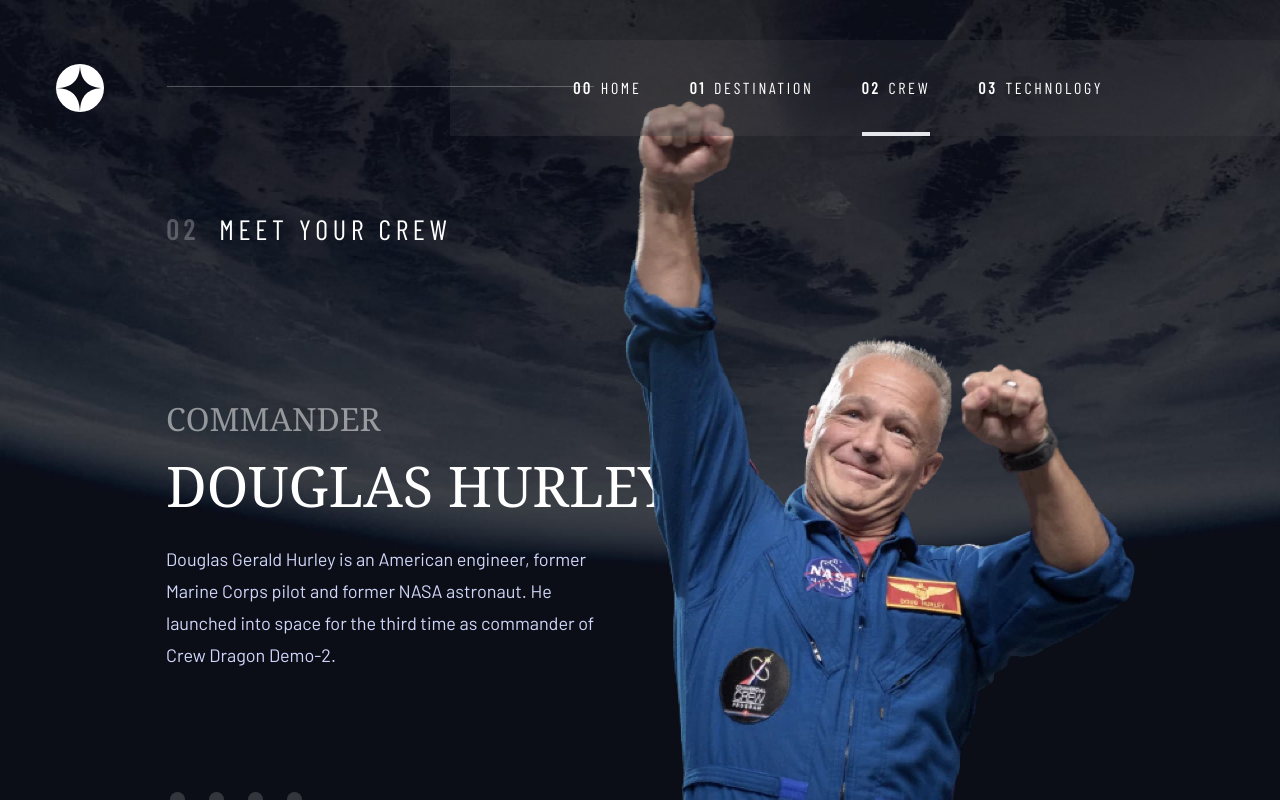
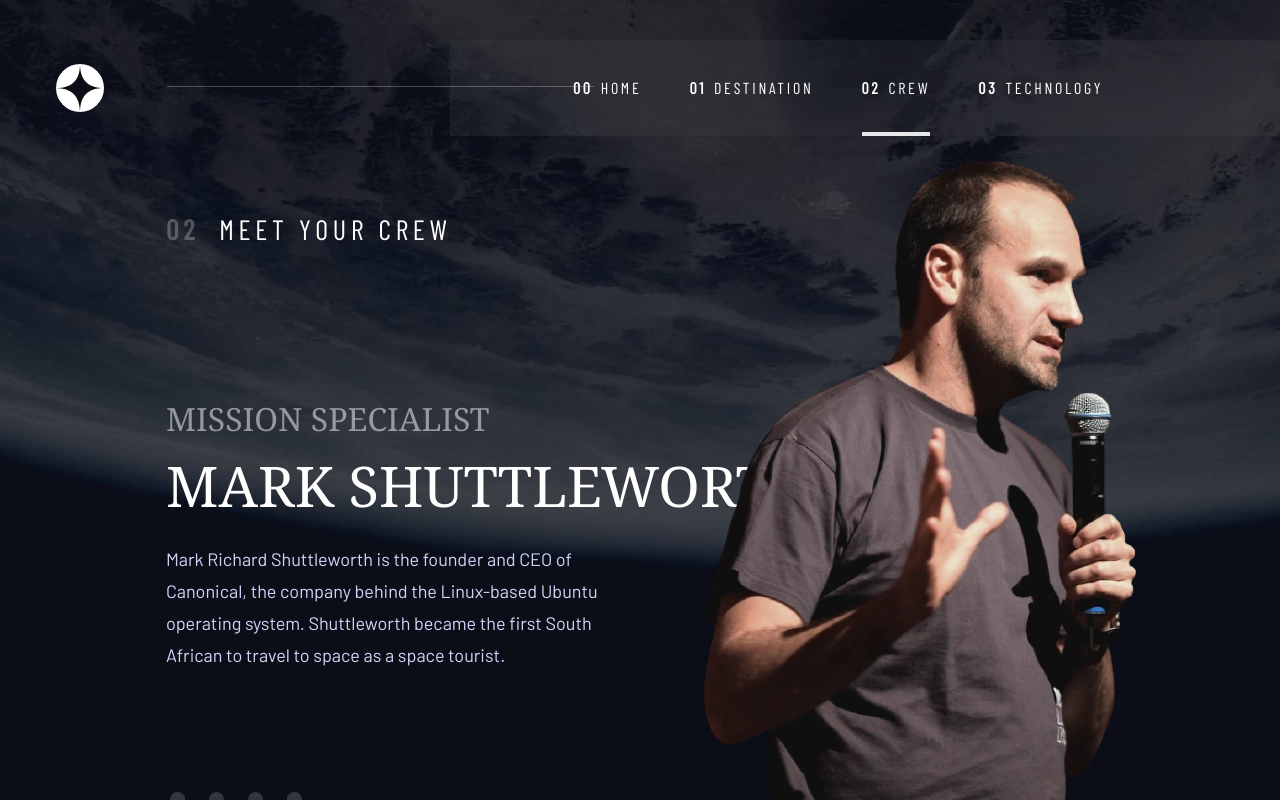
Before and after one commit to atmahana/space-tourism-fem, a React (Vite) app: page /crew in a window 1280 px wide. Built offline with nearby package versions, Linux system fonts and the light colour scheme; the HTML template or start-up script is replaced by a standard one; a web font is replaced by a local one.

Commit message:
apply animate on render and refactor classes

```diff
--- a/src/components/Navigations/Index.jsx
+++ b/src/components/Navigations/Index.jsx
@@ -31,10 +31,10 @@
   };
 
   return (
-    <header className="fixed z-50 top-0 inset-x-0 h-[88px] px-6 md:max-lg:px-[39px] lg:px-14">
+    <header className="fixed z-50 top-0 inset-x-0 h-[88px] px-6 md:px-[39px] lg:px-14">
       <div className="w-1/3 2xl:w-[52%] h-[1px] hidden xl:block bg-white/[0.25] absolute top-[5.375rem] left-46 z-10" />
       <nav className="mx-auto h-full font-sans-condensed">
-        <div className="relative flex h-full md:max-xl:h-24 xl:h-24 items-center xl:mt-10">
+        <div className="relative flex h-full md:h-24 xl:h-24 items-center xl:mt-10">
           <img src={IconLogo} className="w-10 h-10 md:w-12 md:h-12" />
           {windowSize[0] < 768 && (
             <button
--- a/src/components/Navigations/MobileNav.jsx
+++ b/src/components/Navigations/MobileNav.jsx
@@ -1,5 +1,5 @@
 import { NavLink } from "react-router-dom";
-import { motion, useCycle, AnimatePresence } from "framer-motion";
+import { motion, AnimatePresence } from "framer-motion";
 
 const containerVar = {
   open: {
--- a/src/components/SwipeableTabs.jsx
+++ b/src/components/SwipeableTabs.jsx
@@ -1,7 +1,6 @@
 import React from "react";
 import { Tab, Tabs, TabList } from "react-tabs";
 import { useSwipeable } from "react-swipeable";
-import { motion } from "framer-motion";
 
 const SwipeableTabs = ({
   children,
@@ -29,34 +28,37 @@
     },
   });
 
-  const next = () => setSelectedIndex((selectedIndex) => (selectedIndex === children.length - 1 ? 0 : selectedIndex + 1))
+  const next = () =>
+    setSelectedIndex((selectedIndex) =>
+      selectedIndex === children.length - 1 ? 0 : selectedIndex + 1
+    );
 
   React.useEffect(() => {
-    if (!autoSlide) return
-    const slideInterval = setInterval(next, autoSlideInterval)
-    return () => clearInterval(slideInterval)
-  }, [])
+    if (!autoSlide) return;
+    const slideInterval = setInterval(next, autoSlideInterval);
+    return () => clearInterval(slideInterval);
+  }, []);
 
   return (
     <div>
-      <Tabs className={tabsStyle} selectedIndex={selectedIndex} onSelect={(index) => setSelectedIndex(index)}>
+      <Tabs
+        className={tabsStyle}
+        selectedIndex={selectedIndex}
+        onSelect={(index) => setSelectedIndex(index)}
+      >
         <TabList className={tabListStlyle}>
           {tabNames.map((name, index) => (
-            <Tab className={tabStyle} selectedClassName={selectedTabStyle} key={index}>{name}</Tab>
+            <Tab
+              className={tabStyle}
+              selectedClassName={selectedTabStyle}
+              key={index}
+            >
+              {name}
+            </Tab>
           ))}
         </TabList>
         <div {...handlers}>
-          {React.Children.toArray(children).map((child, index) => (
-            <motion.div
-              key={index}
-              initial={{ opacity: 0 }}
-              animate={{ opacity: 1 }}
-              exit={{ opacity: 0 }}
-              transition={{ duration: 0.5 }}
-            >
-              {child}
-            </motion.div>
-          ))}
+          {React.Children.toArray(children)}
         </div>
       </Tabs>
     </div>
--- a/src/pages/Crew/Index.jsx
+++ b/src/pages/Crew/Index.jsx
@@ -5,13 +5,20 @@
 import ImgAnousheh from "../../assets/crew/image-anousheh-ansari.webp";
 import SwipeableTabs from "../../components/SwipeableTabs";
 import { TabPanel } from "react-tabs";
+import { motion } from "framer-motion";
+import {
+  fadeInSlow,
+  fromBottomFast,
+  fromLeftFast,
+  parentVar,
+} from "../../utils/animation";
 
 const images = [ImgDouglas, ImgMark, ImgVictor, ImgAnousheh];
 
 function CrewPage() {
   return (
-    <section className="bg-crew-mobile md:max-xl:bg-crew-tablet xl:bg-crew-desktop h-full bg-cover overflow-hidden">
-      <div className="pt-[5.5rem] md:max-xl:pt-[8.3rem] xl:pt-[13rem] 2xl:pt-[11.5rem] flex flex-col items-center md:items-start md:max-xl:px-[2.375rem] xl:px-[10.375rem] 2xl:px-[18rem]">
+    <section className="bg-crew-mobile md:bg-crew-tablet xl:bg-crew-desktop h-full bg-cover overflow-hidden">
+      <div className="pt-[5.5rem] md:pt-[8.3rem] xl:pt-[13rem] 2xl:pt-[11.5rem] flex flex-col items-center md:items-start md:px-[2.375rem] xl:px-[10.375rem] 2xl:px-[18rem]">
         <div className="flex gap-[0.875rem] xl:gap-5 tracking-270 md:tracking-[0.21125rem] xl:tracking-475 justify-center">
           <span className="text-base md:text-[1.25rem] xl:text-xl font-sans-condensed font-bold text-white opacity-25">
             02
@@ -21,7 +28,7 @@
           </h1>
         </div>
         <SwipeableTabs
-          // autoSlide="true"
+          autoSlide="true"
           tabNames={["", "", "", ""]}
           tabsStyle="flex flex-col relative md:max-xl:pt-8"
           tabListStlyle="absolute right-0 left-0 top-72 xl:top-[542px] xl:right-auto xl:pl-1 flex justify-center gap-4 xl:gap-6 cursor-pointer"
@@ -31,23 +38,39 @@
           {data.crew.map((crew, index) => (
             <TabPanel
               key={crew.name}
-              className="flex flex-col md:max-xl:flex-col-reverse xl:flex-row-reverse xl:justify-end divide-y md:divide-y-0 divide-[#383B4B] px-6 xl:px-0"
+              className="flex flex-col md:flex-col-reverse xl:flex-row-reverse xl:justify-end divide-y md:divide-y-0 divide-[#383B4B] px-6 xl:px-0"
             >
-              <img
-                className="xl:fixed xl:bottom-0 xl:right-36 2xl:right-80 h-[13.875rem] w-[11.07] md:max-xl:min-w-[28.5rem] md:max-xl:h-[35.75rem] xl:h-auto xl:max-h-[44.5rem] mt-8 pl-3 md:pl-10 m-auto md:max-xl:mt-20"
+              <motion.img
+                className="xl:fixed xl:bottom-0 xl:right-36 2xl:right-80 h-[13.875rem] w-[11.07] md:min-w-[28.5rem] md:h-[35.75rem] xl:h-auto xl:max-h-[44.5rem] mt-8 pl-3 md:pl-10 m-auto md:mt-20"
                 src={images[index]}
+                initial={fadeInSlow.hidden}
+                animate={fadeInSlow.visible}
               />
-              <div className="xl:mt-[7.8rem] text-white text-center xl:text-start md:max-xl:px-22 xl:pr-0 pt-[4.375rem] md:pt-5 2xl:pt-0 xl:w-full">
-                <h2 className="uppercase text-white/50 md:max-xl:text-[1.5rem] xl:text-2xl">
+              <motion.div
+                className="xl:mt-[7.8rem] text-white text-center xl:text-start md:max-xl:px-22 xl:pr-0 pt-[4.375rem] md:pt-5 2xl:pt-0 xl:w-full"
+                variants={parentVar}
+                initial="hidden"
+                animate="visible"
+              >
+                <motion.h2
+                  className="uppercase text-white/50 md:text-[1.5rem] xl:text-2xl"
+                  variants={fromLeftFast}
+                >
                   {crew.role}
-                </h2>
-                <h3 className="uppercase text-[1.5rem] md:max-xl:text-[2.5rem] xl:text-3xl 2xl:text-4xl xl:pb-2">
+                </motion.h2>
+                <motion.h3
+                  className="uppercase text-[1.5rem] md:text-[2.5rem] xl:text-3xl 2xl:text-4xl xl:pb-2"
+                  variants={fromBottomFast}
+                >
                   {crew.name}
-                </h3>
-                <p className="text-secondary xl:max-w-[56ch] 2xl:max-w-[75ch] text-[0.9375rem] md:max-xl:text-base xl:text-lg mt-4 md:mt-2 leading-6 md:max-xl:leading-7 xl:leading-8 xl:pr-30 2xl:text-[1.3rem]">
+                </motion.h3>
+                <motion.p
+                  className="text-secondary xl:max-w-[56ch] 2xl:max-w-[75ch] text-[0.9375rem] md:text-base xl:text-lg mt-4 md:mt-2 leading-6 md:leading-7 xl:leading-8 xl:pr-30 2xl:text-[1.3rem]"
+                  variants={fromBottomFast}
+                >
                   {crew.bio}
-                </p>
-              </div>
+                </motion.p>
+              </motion.div>
             </TabPanel>
           ))}
         </SwipeableTabs>
--- a/src/pages/Destination/Index.jsx
+++ b/src/pages/Destination/Index.jsx
@@ -5,59 +5,74 @@
 import ImageTitan from "../../assets/destination/image-titan.webp";
 import SwipeableTabs from "../../components/SwipeableTabs";
 import { TabPanel } from "react-tabs";
+import { motion, useInView } from "framer-motion";
 
-const images = [ImageMoon, ImageMars, ImageEuropa, ImageTitan];
+import { parentVar, fromBottomFast, rotateInFast } from "../../utils/animation";
 
 function DestinationPage() {
   const tabNames = ["MOON", "MARS", "EUROPA", "TITAN"];
+  const images = [ImageMoon, ImageMars, ImageEuropa, ImageTitan];
 
   return (
-    <section className="bg-dest-mobile md:max-xl:bg-dest-tablet xl:bg-dest-desktop bg-cover h-full text-center overflow-auto">
-      <div className="pt-[5.5rem] md:max-xl:pt-[8.5rem] xl:pt-[13rem] 2xl:pt-[11.5rem] flex flex-col items-center md:items-start md:max-xl:px-[2.375rem] xl:px-[10.375rem] 2xl:px-[18rem]">
-        <div className="flex gap-4 xl:gap-6 leading-none xl:leading-normal text-white tracking-270 md:tracking-[0.21125rem] xl:tracking-475 items-center pb-8 md:max-xl:pb-14 xl:pb-[3.7rem]">
-          <span className="font-sans-condensed opacity-25 font-bold md:max-xl:text-[1.25rem] xl:text-xl">
+    <section className="bg-dest-mobile md:bg-dest-tablet xl:bg-dest-desktop bg-cover h-full text-center overflow-auto">
+      <div className="pt-[5.5rem] md:pt-[8.5rem] xl:pt-[13rem] 2xl:pt-[11.5rem] flex flex-col items-center md:items-start md:px-[2.375rem] xl:px-[10.375rem] 2xl:px-[18rem]">
+        <div className="flex gap-4 xl:gap-6 leading-none xl:leading-normal text-white tracking-270 md:tracking-[0.21125rem] xl:tracking-475 items-center pb-8 md:pb-14 xl:pb-[3.7rem]">
+          <span className="font-sans-condensed opacity-25 font-bold md:text-[1.25rem] xl:text-xl">
             01
           </span>
-          <h1 className="text-base md:max-xl:text-[1.25rem] xl:text-xl leading-tight font-sans-condensed ">
+          <h1 className="text-base md:text-[1.25rem] xl:text-xl leading-tight font-sans-condensed ">
             PICK YOUR DESTINATION
           </h1>
         </div>
-        <div className="flex flex-col xl:flex-row xl:gap-[9.8rem] xl:ml-16">
+        <div className="flex flex-col xl:flex-row xl:gap-[9.8rem] xl:ml-16 2xl:mt-14">
           <SwipeableTabs
             tabNames={tabNames}
             tabsStyle="relative"
-            tabListStlyle="absolute inset-x-0 top-48 md:max-xl:top-[22rem] xl:top-0 xl:left-[37.625rem] flex justify-center xl:justify-start gap-[1.625rem] md:max-xl:gap-[2.125rem] xl:gap-[2.125rem]"
-            tabStyle="text-secondary uppercase font-sans-condensed tracking-235 md:tracking-270 text-sm md:text-base 2xl:text-lg h-[1.875rem] md:max-xl:h-[2.375rem] xl:h-9 xl:leading-tight cursor-pointer"
+            tabListStlyle="absolute inset-x-0 top-48 md:top-[22rem] xl:top-0 xl:left-[37.625rem] 2xl:left-[40.5rem] flex justify-center xl:justify-start gap-[1.625rem] md:gap-[2.125rem] xl:gap-[2.125rem]"
+            tabStyle="text-secondary uppercase font-sans-condensed tracking-235 md:tracking-270 text-sm md:text-base 2xl:text-lg h-[1.875rem] md:h-[2.375rem] xl:h-9 xl:leading-tight cursor-pointer"
             selectedTabStyle="text-white border-b-[3px]"
           >
             {data.destinations.map((destination, index) => (
               <TabPanel
                 key={destination.name}
-                className="flex flex-col xl:flex-row xl:gap-[9.7rem] px-6 md:max-xl:px-14 xl:px-0"
+                className="flex flex-col xl:flex-row xl:gap-[9.7rem] px-6 md:px-14 xl:px-0"
               >
-                <img
-                  className="w-[10.625rem] h-[10.625rem] md:max-xl:w-[18.75rem] md:max-xl:h-[18.75rem] xl:w-[27.8125rem] xl:h-[27.8125rem] m-auto xl:m-0 mb-0 md:mb-[3.4rem] xl:self-center"
+                <motion.img
+                  className="w-[10.625rem] h-[10.625rem] md:w-[18.75rem] md:h-[18.75rem] xl:max-2xl:w-[27.8125rem] xl:h-[27.8125rem] 2xl:w-[30rem] 2xl:h-[30rem] m-auto xl:m-0 mb-0 md:mb-[3.4rem] xl:self-center"
                   src={images[index]}
+                  initial={rotateInFast.hidden}
+                  animate={rotateInFast.visible}
                 />
-                <div className="xl:mt-10">
-                  <div className="text-center xl:text-start pt-[4.4rem] md:pt-14 xl:pt-6 pb-8 md:max-xl:pb-12 xl:pb-14 border-b border-[#383B4B]">
-                    <h2 className="leading-tight md:leading-none md:pt-4 uppercase text-white text-3xl md:max-xl:text-4xl xl:text-5xl 2xl:text-6xl">
+                <motion.div
+                  className="xl:mt-10"
+                  variants={parentVar}
+                  initial="hidden"
+                  animate="visible"
+                >
+                  <motion.div
+                    className="text-center xl:text-start pt-[4.4rem] md:pt-14 xl:pt-6 pb-8 md:pb-12 xl:pb-14 border-b border-[#383B4B]"
+                    variants={fromBottomFast}
+                  >
+                    <h2 className="leading-tight md:leading-none md:pt-4 uppercase text-white text-3xl md:text-4xl xl:text-5xl 2xl:text-6xl">
                       {destination.name}
                     </h2>
-                    <p className="leading-[1.5625rem] md:max-xl:leading-7 xl:leading-8 md:max-xl:pt-4 xl:pt-5 text-[0.9375rem] md:max-xl:text-base xl:text-lg 2xl:text-[1.3rem] text-secondary">
+                    <p className="leading-[1.5625rem] md:leading-7 xl:leading-8 md:pt-4 xl:pt-5 text-[0.9375rem] md:text-base xl:text-lg 2xl:text-[1.3rem] text-secondary">
                       {destination.description}
                     </p>
-                  </div>
-                  <div className="flex flex-col md:flex-row md:max-xl:justify-center gap-8 md:max-xl:gap-3 xl:gap-[4.8rem] py-[2.0625rem] md:py-[1.875rem]">
-                    <div className="grid gap-3 md:max-xl:w-[13.5rem] xl:text-start">
-                      <h3 className="text-secondary text-sm font-sans-condensed tracking-235  leading-none 2xl:text-lg">
+                  </motion.div>
+                  <motion.div
+                    className="flex flex-col md:flex-row md:max-xl:justify-center gap-8 md:gap-3 xl:gap-[4.8rem] py-[2.0625rem] md:py-[1.875rem]"
+                    variants={fromBottomFast}
+                  >
+                    <div className="grid gap-3 md:w-[13.5rem] xl:text-start">
+                      <h3 className="text-secondary text-sm font-sans-condensed tracking-235 leading-none 2xl:text-lg">
                         AVG. DISTANCE
                       </h3>
                       <p className="font-serif text-xl 2xl:text-2xl text-white uppercase leading-tight">
                         {destination.distance}
                       </p>
                     </div>
-                    <div className="grid gap-3 md:max-xl:w-[13.9375rem] xl:text-start">
+                    <div className="grid gap-3 md:w-[13.9375rem] xl:text-start">
                       <h3 className="text-secondary text-sm font-sans-condensed tracking-235 leading-none 2xl:text-lg">
                         EST. TRAVEL TIME
                       </h3>
@@ -65,8 +80,8 @@
                         {destination.travel}
                       </p>
                     </div>
-                  </div>
-                </div>
+                  </motion.div>
+                </motion.div>
               </TabPanel>
             ))}
           </SwipeableTabs>
--- /dev/null
+++ b/src/utils/animation.js
@@ -0,0 +1,115 @@
+export const parentVar = {
+  visible: {
+    transition: {
+      type: "tween",
+      duration: 1,
+      staggerChildren: 0.25,
+    },
+  },
+  hidden: {
+    transition: {
+      type: "tween",
+      bounce: 0,
+      duration: 0.3,
+    },
+  },
+};
+
+export const fromBottomFast = {
+  visible: {
+    y: 0,
+    opacity: 1,
+    transition: {
+      duration: 0.5,
+      y: { stiffness: 1000, velocity: -100 },
+    },
+  },
+  hidden: {
+    y: 100,
+    opacity: 0,
+    transition: {
+      y: { stiffness: 1000 },
+    },
+  },
+};
+
+export const fromLeftFast = {
+  visible: {
+    x: 0,
+    opacity: 1,
+    transition: {
+      duration: 0.5,
+      x: { stiffness: 1000, velocity: -100 },
+    },
+  },
+  hidden: {
+    x: -100,
+    opacity: 0,
+    transition: {
+      x: { stiffness: 1000 },
+    },
+  },
+};
+
+export const fromRightFast = {
+  visible: {
+    x: 0,
+    opacity: 1,
+    transition: {
+      duration: 0.5,
+      x: { stiffness: 1000, velocity: -100 },
+    },
+  },
+  hidden: {
+    x: 100,
+    opacity: 0,
+    transition: {
+      x: { stiffness: 1000 },
+    },
+  },
+};
+
+export const fadeInSlow = {
+  visible: {
+    opacity: 1,
+    transition: {
+      duration: 1,
+      y: { stiffness: 1000, velocity: -100 },
+    },
+  },
+  hidden: {
+    opacity: 0,
+    transition: {
+      y: { stiffness: 1000 },
+    },
+  },
+};
+
+export const fadeInFast = {
+  visible: {
+    opacity: 1,
+    transition: {
+      duration: 0.5,
+      y: { stiffness: 1000, velocity: -100 },
+    },
+  },
+  hidden: {
+    opacity: 0,
+    transition: {
+      y: { stiffness: 1000 },
+    },
+  },
+};
+
+export const rotateInFast = {
+  visible: {
+    rotate: 0,
+    scale: 1,
+    transition: {
+      type: "spring",
+      stiffness: 100,
+      damping: 20,
+    },
+  },
+  hidden: { rotate: 180, scale: 0.8 },
+};
```
Also changed, not shown: src/pages/Home/Index.jsx (+18 -84 lines), src/pages/Technology/Index.jsx (+46 -17 lines).
